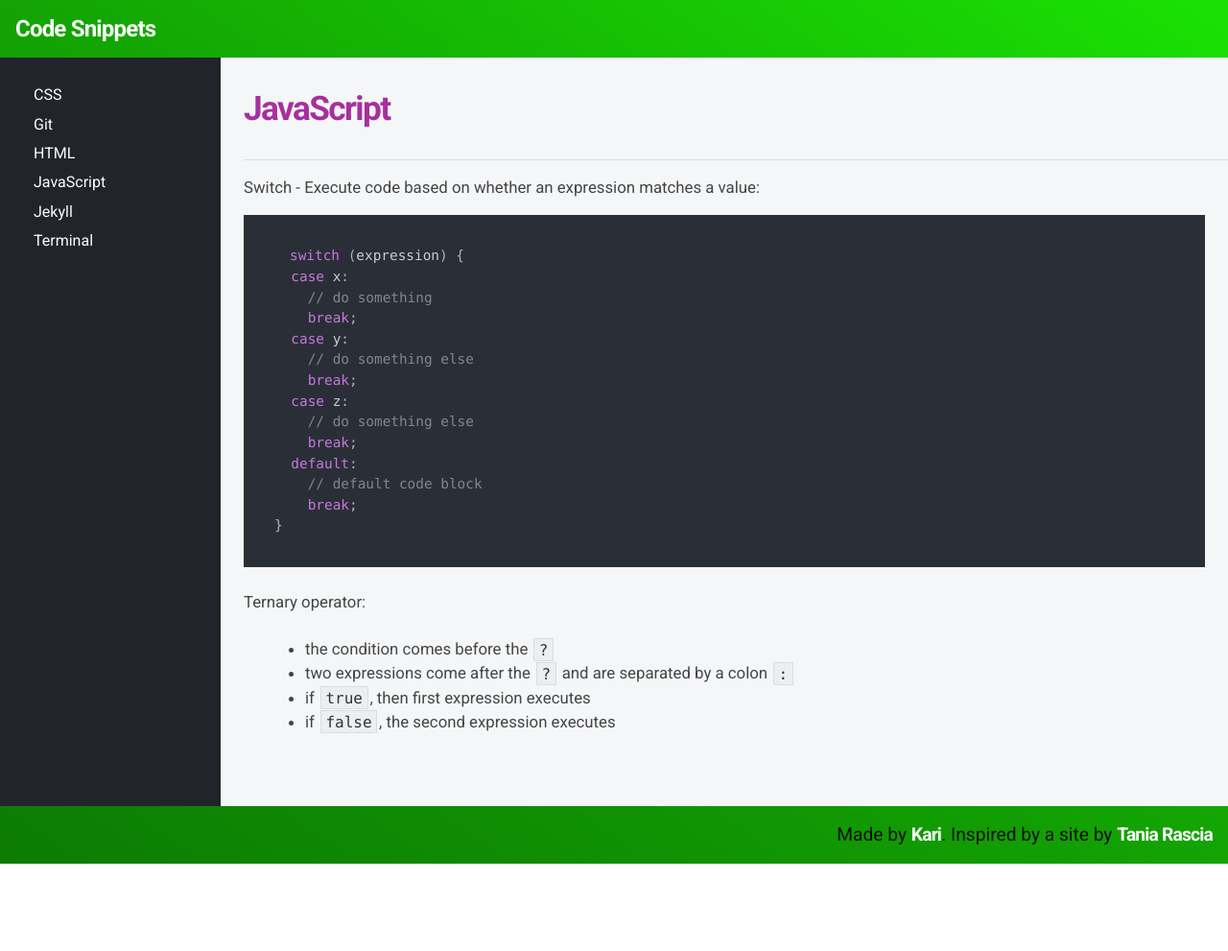
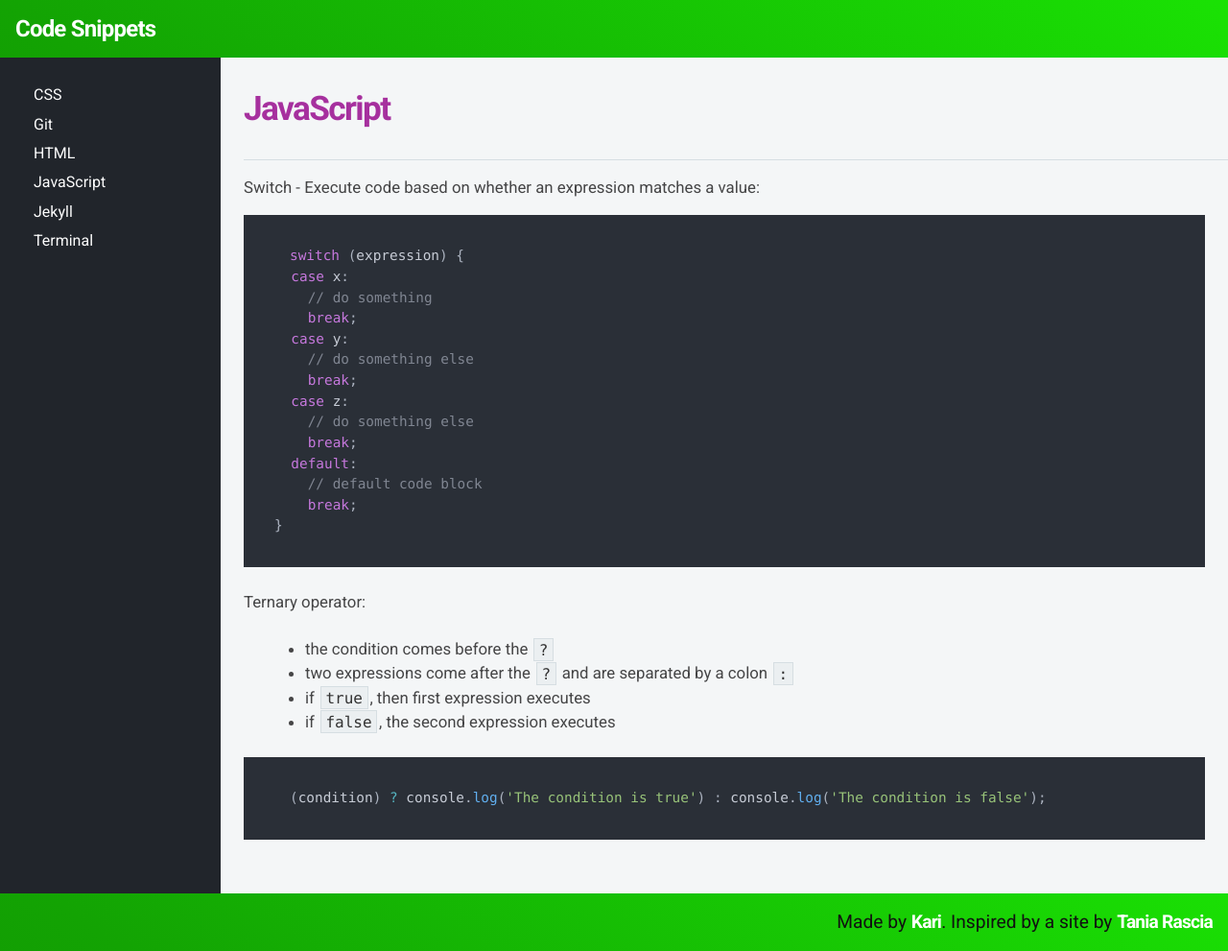
Before and after one commit to KJLarson/snippets, a Jekyll site: the page built from _pages/javascript.md, in a window 1280 px wide. Shown: the whole page at 96% size. Built offline with Jekyll 4.4.1, drawn with Linux system fonts in a browser that asks for light colours; nearby versions of some CDN libraries; before the commit the page ends 900 px from its top, so only the background shows below that.

Commit message:
Add ternary operator example code

````diff
--- a/_pages/javascript.md
+++ b/_pages/javascript.md
@@ -30,3 +30,7 @@ Ternary operator:
 - two expressions come after the <code>?</code> and are separated by a colon <code>:</code>
 - if <code>true</code>, then first expression executes
 - if <code>false</code>, the second expression executes
+
+```js
+(condition) ? console.log('The condition is true') : console.log('The condition is false');
+```
````
